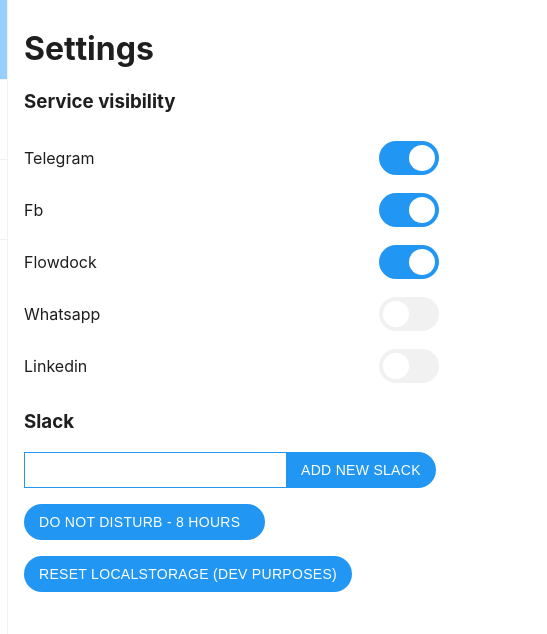
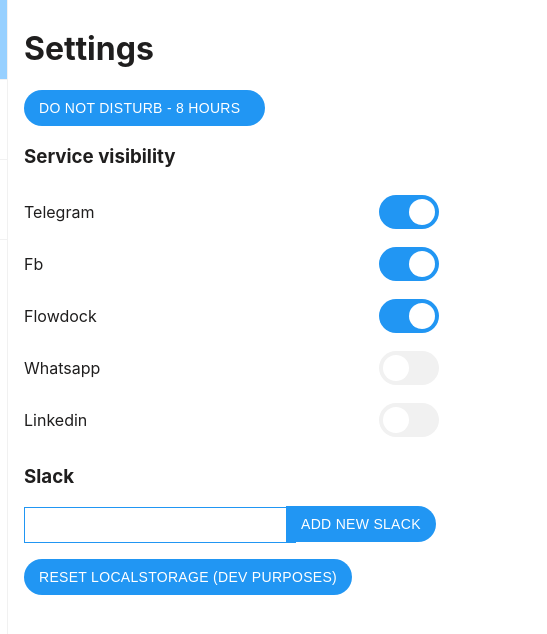
Before and after one commit to JuhQ/bjolk, an Electron app: page src/main/index.html in a window 1080 px wide. Both pictures are taken after a click on the button 50 px from the left and 760 px from the top of the page. Shown: the top 634 px of the page, 93-640 px from the left. Drawn offline with Linux system fonts and the light colour scheme; no server answers.

Commit message:
Fix settings view

```diff
--- a/src/main/index.html
+++ b/src/main/index.html
@@ -28,6 +28,10 @@
           <div>
             <h1>Settings</h1>
 
+            <button type="button" id="do-not-disturb" class="bjolk-button">
+              Do not disturb - 8 hours <span class="bjolk-button-icon"><i data-feather="bell-off"></i></span>
+            </button>
+
             <h3>Service visibility</h3>
             <div id="service-list"></div>
 
@@ -43,10 +47,6 @@
 
             <div id="slack-list"></div>
 
-            <button type="button" id="do-not-disturb" class="bjolk-button">
-              Do not disturb - 8 hours <span class="bjolk-button-icon"><i data-feather="bell-off"></i></span>
-            </button>
-
             <p><button class="bjolk-button" id="reset-localstorage">Reset localstorage (dev purposes)</button></p>
           </div>
         </div>
--- a/src/main/styles/index.css
+++ b/src/main/styles/index.css
@@ -42,9 +42,10 @@
   min-height: 80px;
   background: var(--white-color);
   border: none;
+  border-left: 5px solid var(--white-color);
+  border-bottom: 1px solid var(--grey-color);
   outline: none;
   cursor: pointer;
-  border-left: 5px solid var(--white-color);
   transition: 0.2s;
   text-transform: uppercase;
   display: flex;
@@ -52,13 +53,13 @@
   justify-content: center;
   align-items: center;
   color: #1f1e1e;
-  border-bottom: 1px solid var(--grey-color);
 }
 
 .sidebar button:hover {
   background: var(--grey-color);
   border-left: 5px solid var(--accent-color);
 }
+
 .sidebar button.active {
   background: var(--light-blue);
   border-left: 5px solid var(--accent-color);
@@ -129,7 +130,6 @@
 
 .chat-window {
   display: flex;
-
   width: 100%;
   position: absolute;
   top: 0;
@@ -139,6 +139,7 @@
   z-index: 0;
   visibility: hidden;
 }
+
 .chat-window.active {
   z-index: 1;
   visibility: visible;
@@ -157,6 +158,6 @@
 
 #settings {
   margin: 0.5rem 1rem;
-  overflow: hidden;
+  overflow: scroll;
   max-width: 100%;
 }
--- a/src/renderer/settings.js
+++ b/src/renderer/settings.js
@@ -9,7 +9,6 @@
   resetActiveChat,
   setDoNotDisturb,
   removeSlackChannel,
-  defaultVisibleChats,
   getVisibleServices,
 } = require('./localstorage')
 const { createSideBar, clearSideBarEventListeners } = require('./sidebar')
```
